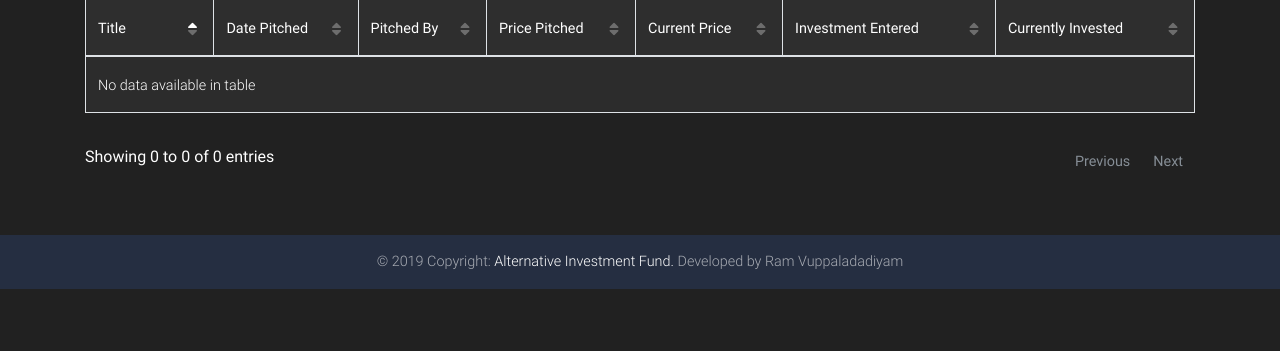
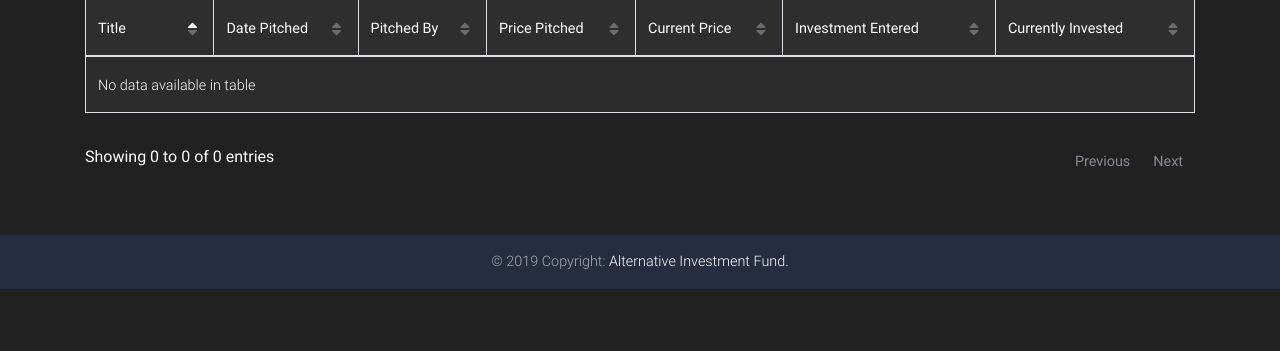
Before and after one commit to vsitaram/aifedge, a Django app: page /edge/pitches/ in a window 1280 px wide. Shown: the part 192-543 px from the top of the page. Run offline with Django 3.2, Linux system fonts and the light colour scheme; the visitor is signed in with stand-in values (Sample User, id 1); data that the repository does not hold is empty; parts of the project's set-up code (start-up, migrations or seed data) failed here and were passed over; some libraries are stand-ins or nearby versions.

Commit message:
Remove name from pages'

```diff
--- a/edge/templates/edge/dashboard.html
+++ b/edge/templates/edge/dashboard.html
@@ -337,7 +337,7 @@
         <!--Copyright-->
         <div class="footer-copyright py-3">
             © 2019 Copyright:
-            <a href="https://www.aifatuva.com" target="_blank"> Alternative Investment Fund.</a> Developed by Ram Vuppaladadiyam
+            <a href="https://www.aifatuva.com" target="_blank"> Alternative Investment Fund.</a>
         </div>
         <!--/.Copyright-->
 
--- a/edge/templates/edge/pitch.html
+++ b/edge/templates/edge/pitch.html
@@ -629,7 +629,7 @@
         <!--Copyright-->
         <div class="footer-copyright py-3">
             © 2019 Copyright:
-            <a href="https://www.aifatuva.com" target="_blank"> Alternative Investment Fund.</a> Developed by Ram Vuppaladadiyam
+            <a href="https://www.aifatuva.com" target="_blank"> Alternative Investment Fund.</a>
         </div>
         <!--/.Copyright-->
 
--- a/edge/templates/edge/pitches.html
+++ b/edge/templates/edge/pitches.html
@@ -174,7 +174,7 @@
         <!--Copyright-->
         <div class="footer-copyright py-3">
             © 2019 Copyright:
-            <a href="https://www.aifatuva.com" target="_blank"> Alternative Investment Fund.</a> Developed by Ram Vuppaladadiyam
+            <a href="https://www.aifatuva.com" target="_blank"> Alternative Investment Fund.</a>
         </div>
         <!--/.Copyright-->
     </footer>
```
